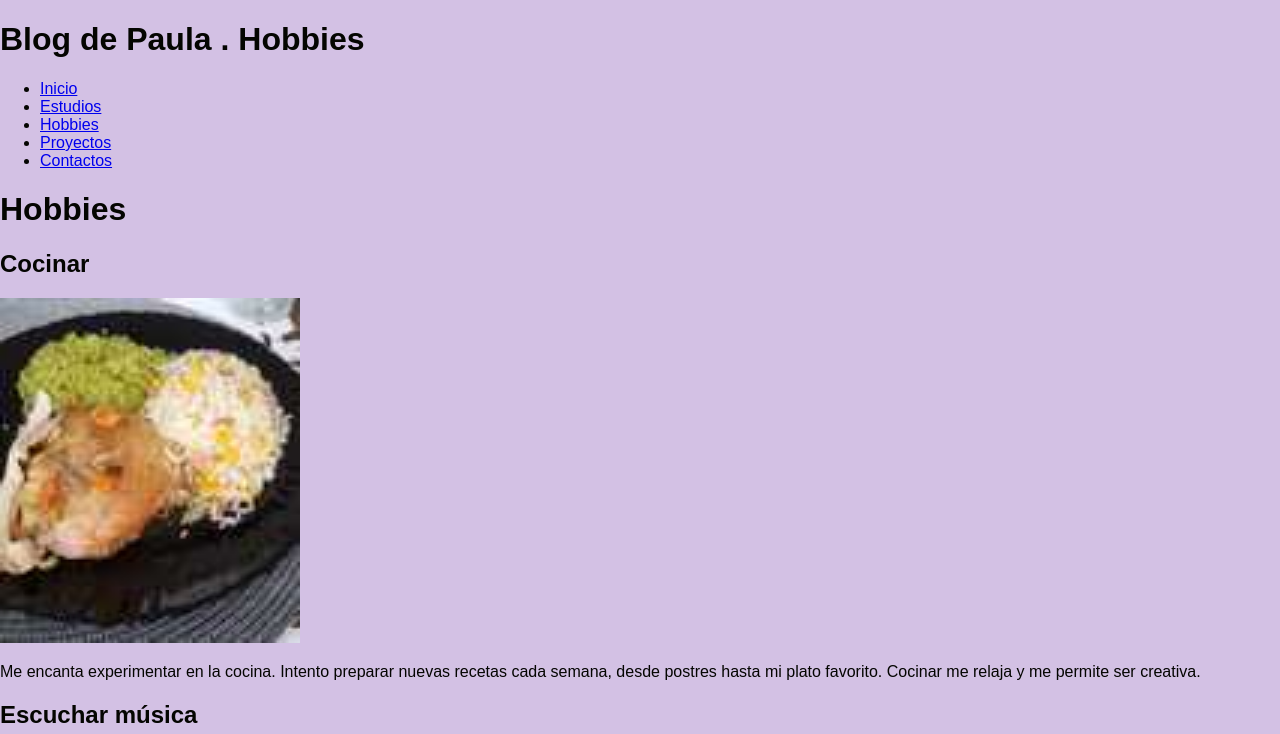
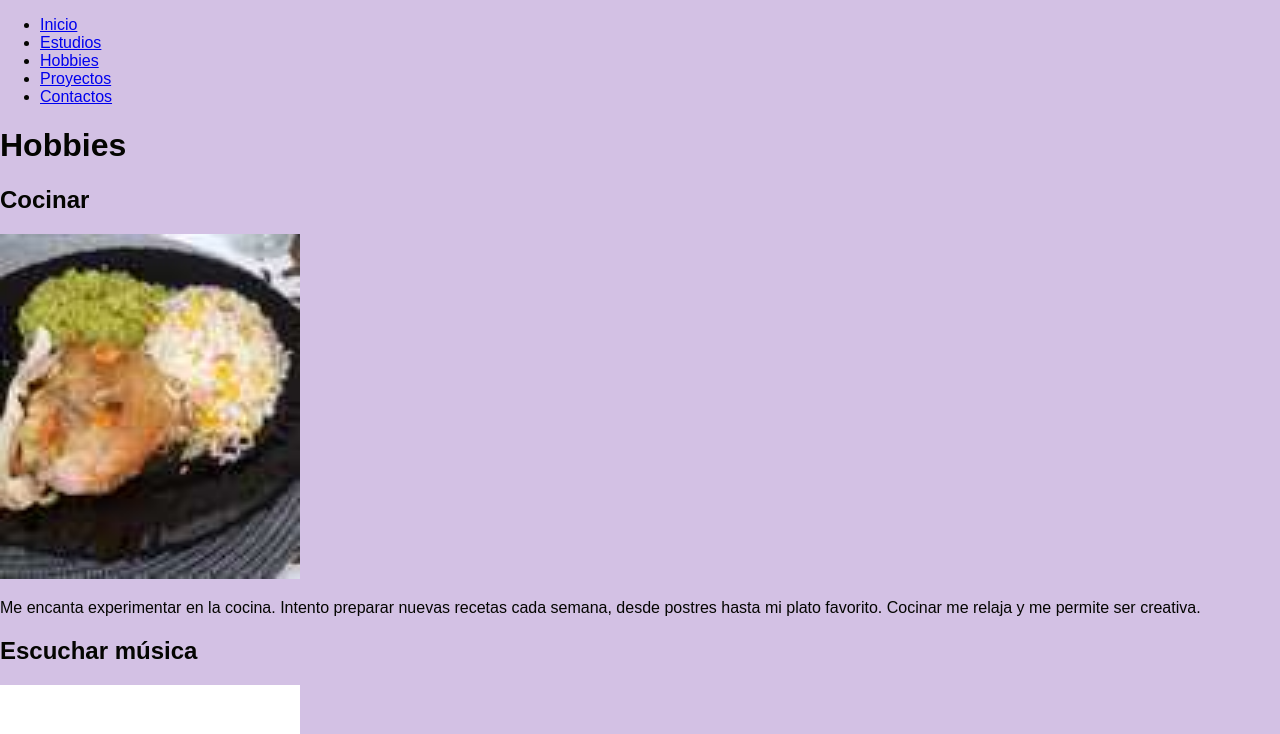
Before and after one commit to paulaemilia/Blog-Personal, a plain HTML site: page hobbies.html in a window 1280 px wide. Shown: the top 734 px of the page. Drawn offline with Linux system fonts and the light colour scheme.

Commit message:
Actualización de mi blog

```diff
--- a/hobbies.html
+++ b/hobbies.html
@@ -4,7 +4,7 @@
 <head>
     <meta charset="UTF-8">
     <meta name="viewport" content="width=device-width, initial-scale=1.0">
-    <h1>Blog de Paula . Hobbies</h1>
+
     <link rel ="stylesheet" href="estilos.css">
 </head>
 
```
